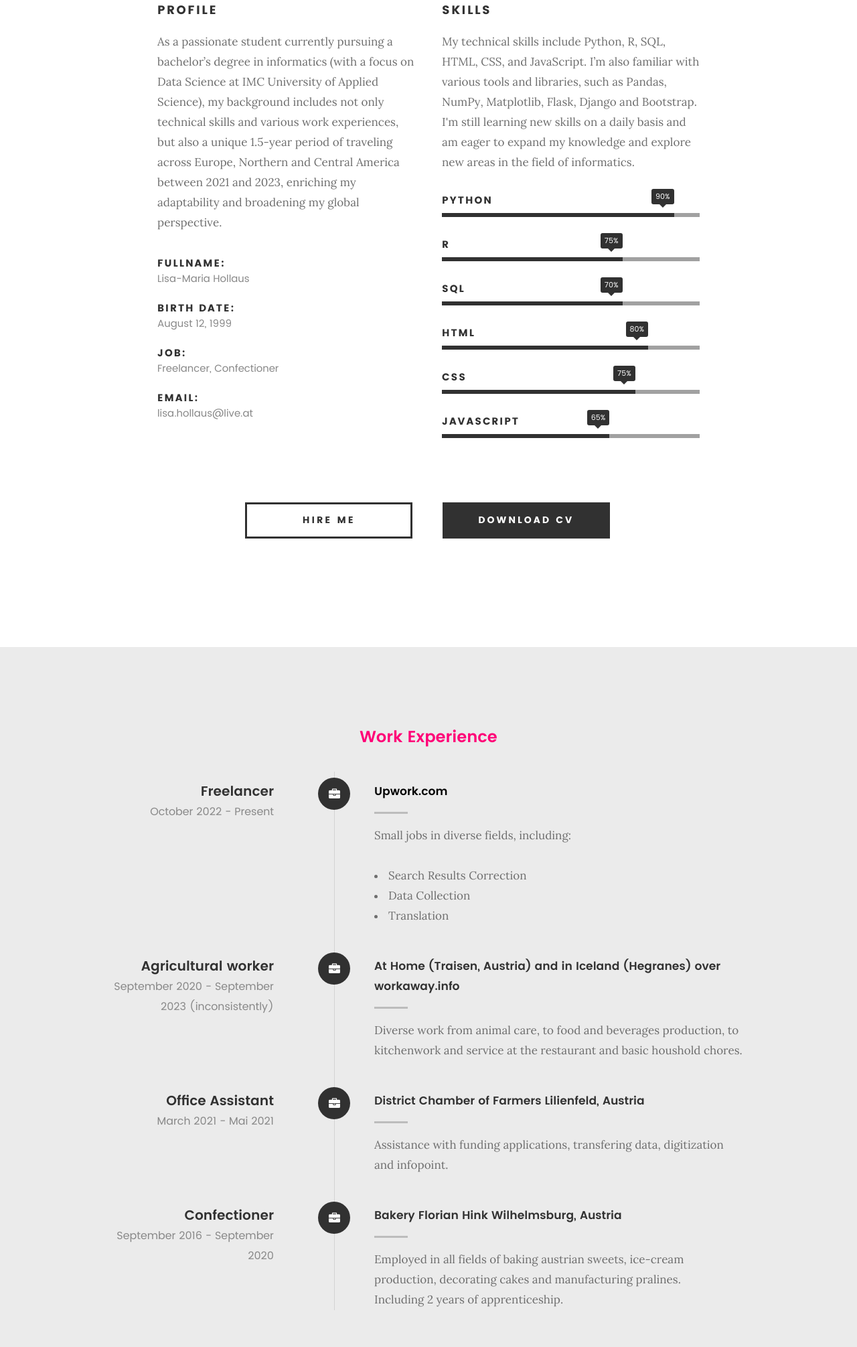
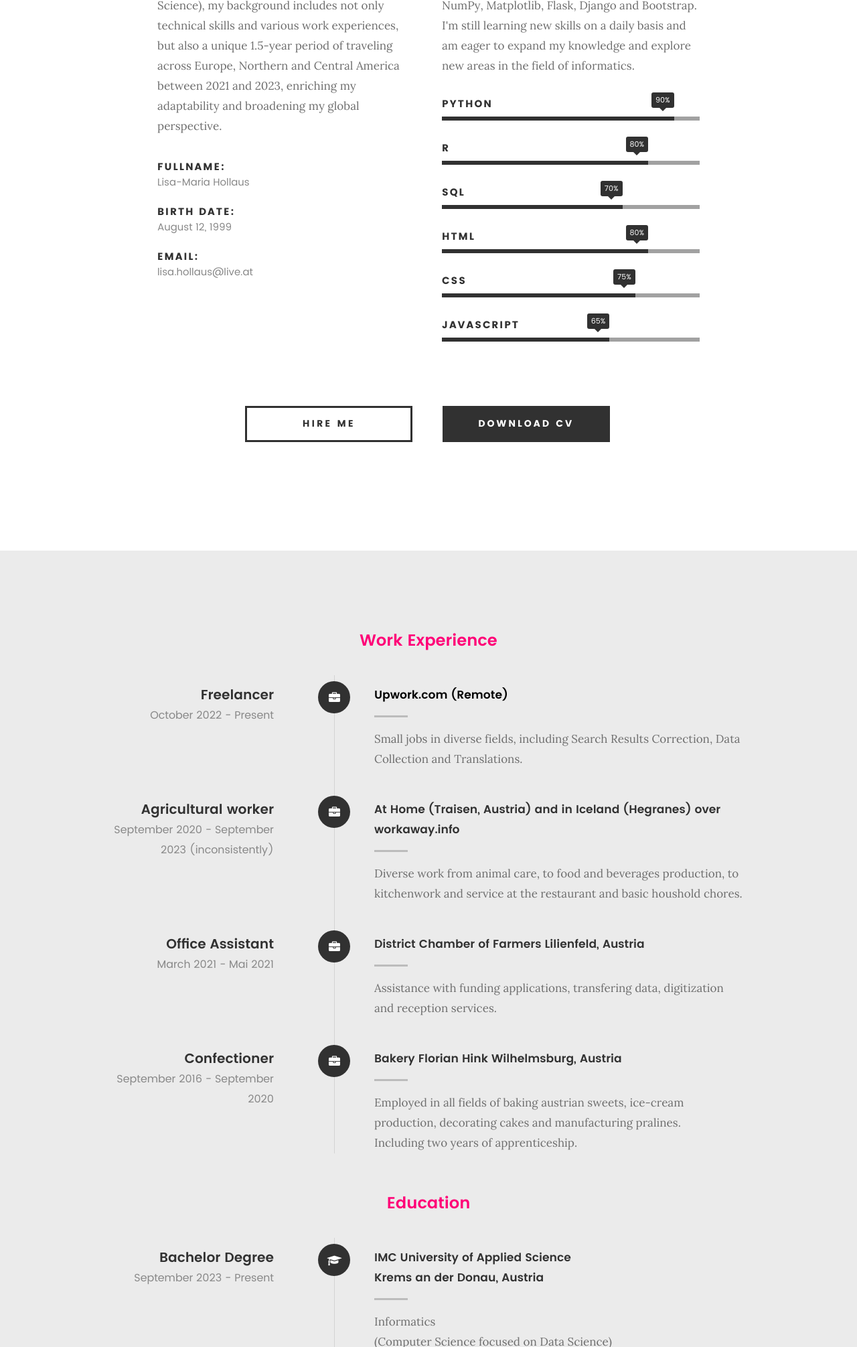
Before and after one commit to LisaHollaus/LisaHollaus.github.io, a plain HTML site: page index.html in a window 1280 px wide. Shown: the part 1529-3540 px from the top of the page at 67% size. Drawn offline with Linux system fonts and the light colour scheme; files whose address does not match are found by name.

Commit message:
finished

```diff
--- a/index.html
+++ b/index.html
@@ -115,9 +115,7 @@
    				<img src="images/profile-pic.jpg" alt="Profile Picture" style="width: 100px; height: auto;">
 
    				<p class="lead">
-					From a young age, I've loved solving puzzles and riddles, which sparked my passion for problem-solving. Growing up on an organic farm with a family-run restaurant, I learned the values of sustainability and hard work. After working for four years as a confectioner, followed by spending about one and a half years traveling solo, I gained diverse life experiences.
-					<br>
-					My curiosity for  problem solving and understanding systems led me to pursue a degree in Informatics at IMC University of Applied Sciences Krems, where I’m combining my hands-on experience with my love for Computer Science. I’m excited to tackle new challenges and create innovative solutions in the tech world.
+					Hi there I'm Lisa, a natural problem-solver with a passion for organizing and creating innovative solutions. Growing up on an organic farm and working in a family-run restaurant taught me the value of sustainability, hard work, and the satisfaction of keeping things well-structured. These skills guided my journey from confectioner to solo traveler, and now to an aspiring tech professional, driven by curiosity and a love for understanding systems.
 				</p>
    			</div>
 
@@ -129,7 +127,7 @@
    		<div class="col-six tab-full">
 
    			<h3>Profile</h3>
-   			<p>As a passionate student currently pursuing a bachelor’s degree in informatics (with a focus on Data Science at IMC University of Applied Science), my background includes not only technical skills and various work experiences, but also a unique 1.5-year period of traveling across Europe, Northern and Central America between 2021 and 2023, enriching my adaptability and broadening my global perspective.</p>
+   			<p>As a passionate student currently pursuing a bachelor's degree in informatics (with a focus on Data Science at IMC University of Applied Science), my background includes not only technical skills and various work experiences, but also a unique 1.5-year period of traveling across Europe, Northern and Central America between 2021 and 2023, enriching my adaptability and broadening my global perspective.</p>
 
    			<ul class="info-list">
    				<li>
@@ -140,10 +138,11 @@
    					<strong>Birth Date:</strong>
    					<span>August 12, 1999</span>
    				</li>
+				<!-- optional
    				<li>
    					<strong>Job:</strong>
-   					<span>Freelancer, Confectioner</span>
-   				</li>
+   					<span>Student, Freelancer, Confectioner</span>
+   				</li> -->
    				<li>
    					<strong>Email:</strong>
    					<span>lisa.hollaus@live.at</span>
@@ -164,7 +163,7 @@
 				   	<strong>Python</strong>
 				   </li>
 				   <li>
-				   	<div class="progress percent70"><span>75%</span></div>
+				   	<div class="progress percent80"><span>80%</span></div>
 				   	<strong>R</strong>
 				   </li>
 				   <li>
@@ -227,13 +226,9 @@
 	   				</div>
 
 	   				<div class="timeline-content">
-	   					<h4><a href="//www.upwork.com/freelancers/~01f41de3c5d1e4ff81?mp_source=share" target="_blank">Upwork.com</a></h4>
-	   					<p>Small jobs in diverse fields, including:
-						<ul>
-							<li>Search Results Correction</li>
-							<li>Data Collection</li>
-							<li>Translation
-						</ul>
+	   					<h4><a href="//www.upwork.com/freelancers/~01f41de3c5d1e4ff81?mp_source=share" target="_blank">Upwork.com (Remote)</a></h4>
+	   					<p>
+							Small jobs in diverse fields, including Search Results Correction, Data Collection and Translations.
 						</p>
 	   				</div>
 
@@ -273,7 +268,7 @@
 							District Chamber of Farmers
 							Lilienfeld, Austria
 						</h4>
-	   					<p>Assistance with funding applications, transfering data, digitization and infopoint.</p>
+	   					<p>Assistance with funding applications, transfering data, digitization and reception services.</p>
 	   				</div>
 
 	   			</div> <!-- /timeline-block -->
@@ -297,7 +292,7 @@
 						<p>
 							Employed in all fields of baking austrian sweets, ice-cream production, decorating cakes and manufacturing pralines.
 							<br>
-							Including 2 years of apprenticeship.
+							Including two years of apprenticeship.
 						</p>
 					</div>
 
@@ -408,7 +403,7 @@
 				<h5>Portfolio</h5>
 				<h1 style="color: black;">Check Out Some of My Works on <a href="https://github.com/LisaHollaus" target="_blank">GitHub</a>.</h1>
 
-				<p class="lead">Including some projects as part of the university program, as well as some still growing hobby projects of mine.</p>
+				<p class="lead">Including projects as part of the university program, as well as some still growing hobby projects of mine.</p>
 
 			</div>
    		</div> <!-- /section-intro-->
@@ -722,7 +717,7 @@
    			<h5>Contact</h5>
    			<h1>I'd Love To Hear From You!</h1>
 
-   			<p class="lead">I'm currently looking for an internship in the IT sector where I can apply my skills and grow professionally. If you're seeking a motivated and curious intern, please reach out to discuss how I can contribute to your team.</p>
+   			<p class="lead">I'm currently looking for an internship in the IT sector where I can apply my skills and grow professionally. If you're seeking a motivated and curious intern for 22 weeks (between July 2025 and February 2026), please reach out to discuss how I can contribute to your team.</p>
 
    		</div>
    	</div> <!-- /section-intro -->
```
